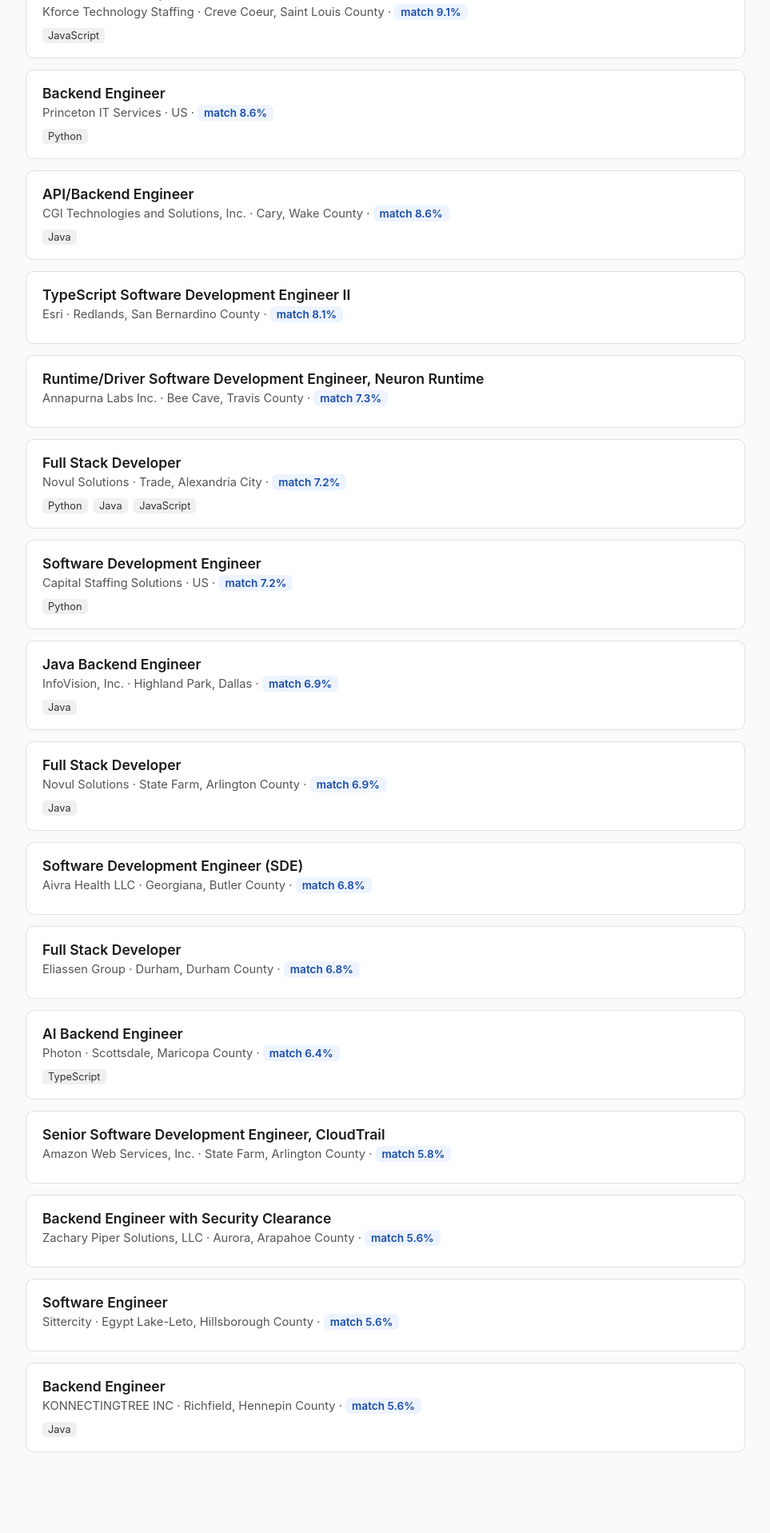
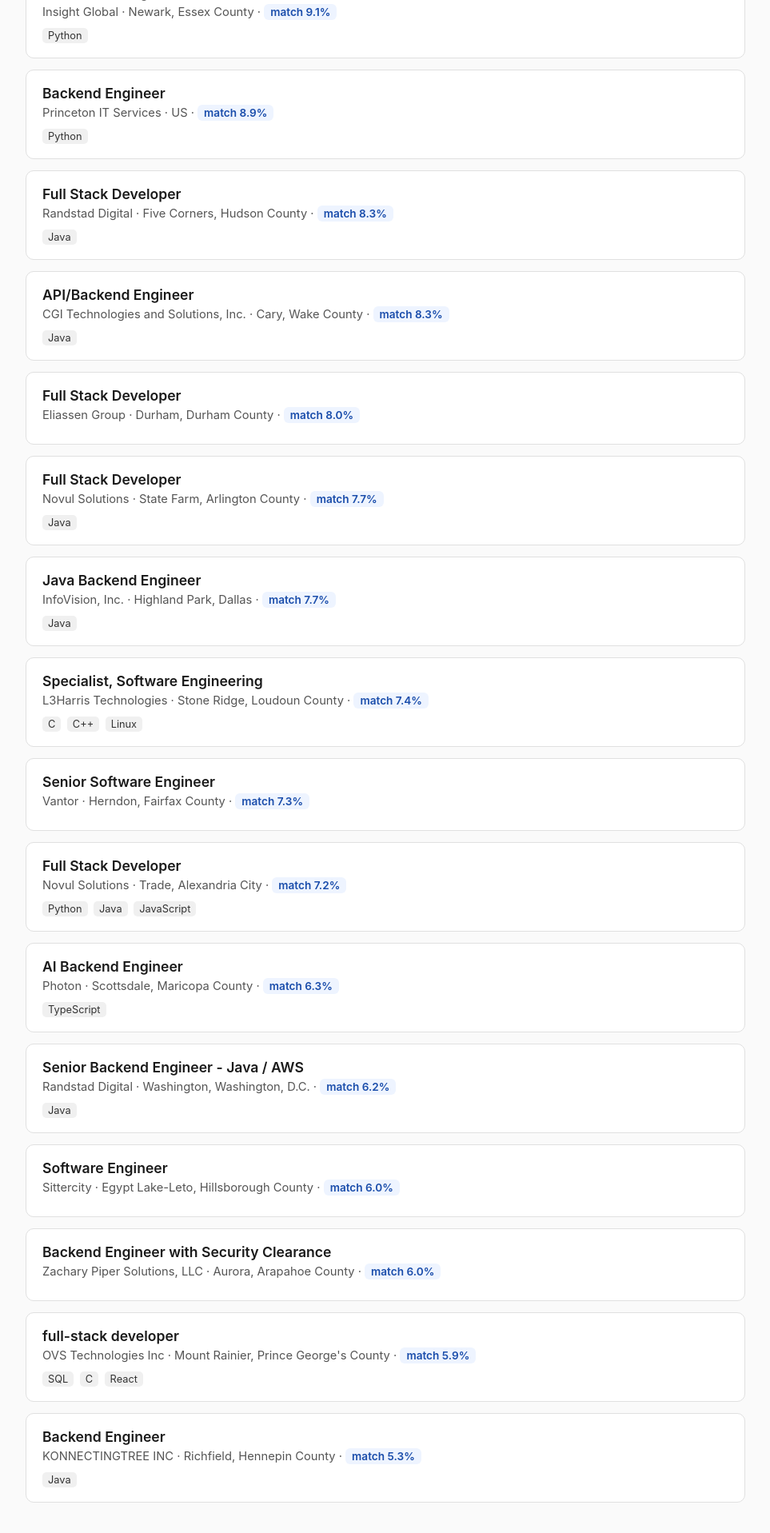
Before and after one commit to philipIsmail/job-matcher, a plain HTML site: page docs/index.html in a window 1280 px wide. Shown: the part 661-2578 px from the top of the page at 80% size, without its empty margins (158-1121 px from the left). Before the commit the page ends 2517 px from the top, so only its background shows below. Drawn offline with Linux system fonts and the light colour scheme.

Commit message:
Update daily job matches

```diff
--- a/docs/index.html
+++ b/docs/index.html
@@ -25,14 +25,14 @@
 </head>
 <body>
   <h1>Daily Job Matches</h1>
-  <div class="updated">Last updated: 2026-11-22 18:59 UTC · 20 jobs ranked</div>
+  <div class="updated">Last updated: 2026-11-23 23:20 UTC · 20 jobs ranked</div>
 
 
 
     <div class="job">
-      <div class="job-title"><a href="https://www.adzuna.com/land/ad/5970449937?se=7AtV4abm8RGOiPGHRQ0qgg&utm_medium=api&utm_source=84fd4a8d&v=95C72A89E2C11DF9C3A88D6E769C33A5A5CCA6DC" target="_blank">Backend Engineer</a></div>
+      <div class="job-title"><a href="https://www.adzuna.com/land/ad/5970449937?se=TtzQdpTn8RG3obL8FeuK5Q&utm_medium=api&utm_source=84fd4a8d&v=95C72A89E2C11DF9C3A88D6E769C33A5A5CCA6DC" target="_blank">Backend Engineer</a></div>
       <div class="job-meta">LanceSoft Inc. &middot; US
-        &middot; <span class="score">match 13.1%</span>
+        &middot; <span class="score">match 14.8%</span>
       </div>
 
       <div class="skills">
@@ -46,9 +46,9 @@
     </div>
 
     <div class="job">
-      <div class="job-title"><a href="https://www.adzuna.com/land/ad/5814187240?se=7AtV4abm8RGOiPGHRQ0qgg&utm_medium=api&utm_source=84fd4a8d&v=B8CA06CE8DC19DD6E4B54C3450FA5D1CDCCC4E3E" target="_blank">AWS Backend Engineer</a></div>
+      <div class="job-title"><a href="https://www.adzuna.com/land/ad/5814187240?se=TtzQdpTn8RG3obL8FeuK5Q&utm_medium=api&utm_source=84fd4a8d&v=B8CA06CE8DC19DD6E4B54C3450FA5D1CDCCC4E3E" target="_blank">AWS Backend Engineer</a></div>
       <div class="job-meta">Princeton IT Services &middot; Frazer, Chester County
-        &middot; <span class="score">match 12.6%</span>
+        &middot; <span class="score">match 14.2%</span>
       </div>
 
       <div class="skills">
@@ -60,23 +60,9 @@
     </div>
 
     <div class="job">
-      <div class="job-title"><a href="https://www.adzuna.com/land/ad/5970028683?se=DHVk36bm8RGxz9-eUdfqSQ&utm_medium=api&utm_source=84fd4a8d&v=356194AF7DD3C99778644B3D9C5E4EAF72CAF180" target="_blank">Software Development Engineer, Payments And Fraud Prevention</a></div>
-      <div class="job-meta">Amazon Web Services, Inc. &middot; Times Square, King County
-        &middot; <span class="score">match 10.8%</span>
-      </div>
-
-      <div class="skills">
-
-        <span class="skill-tag">SQL</span>
-
-      </div>
-
-    </div>
-
-    <div class="job">
-      <div class="job-title"><a href="https://www.adzuna.com/land/ad/5969438251?se=7AtV4abm8RGOiPGHRQ0qgg&utm_medium=api&utm_source=84fd4a8d&v=BD5D7C04F06E54F1C4D17C053BC498D6FBFC98F5" target="_blank">Backend Engineer</a></div>
+      <div class="job-title"><a href="https://www.adzuna.com/land/ad/5969438251?se=TtzQdpTn8RG3obL8FeuK5Q&utm_medium=api&utm_source=84fd4a8d&v=BD5D7C04F06E54F1C4D17C053BC498D6FBFC98F5" target="_blank">Backend Engineer</a></div>
       <div class="job-meta">Marlabs LLC &middot; Highland Park, Dallas
-        &middot; <span class="score">match 10.0%</span>
+        &middot; <span class="score">match 10.2%</span>
       </div>
 
       <div class="skills">
@@ -88,9 +74,9 @@
     </div>
 
     <div class="job">
-      <div class="job-title"><a href="https://www.adzuna.com/land/ad/5927964565?se=Eqdd4Kbm8RGOiPGHRQ0qgg&utm_medium=api&utm_source=84fd4a8d&v=F49205D0C9CB03D62B92F43F60A8BB754B7A24C0" target="_blank">Full Stack Developer</a></div>
+      <div class="job-title"><a href="https://www.adzuna.com/land/ad/5927964565?se=OKH_dZTn8RGCSsN2jRBeTA&utm_medium=api&utm_source=84fd4a8d&v=F49205D0C9CB03D62B92F43F60A8BB754B7A24C0" target="_blank">Full Stack Developer</a></div>
       <div class="job-meta">Kforce Technology Staffing &middot; Creve Coeur, Saint Louis County
-        &middot; <span class="score">match 9.1%</span>
+        &middot; <span class="score">match 9.7%</span>
       </div>
 
       <div class="skills">
@@ -102,9 +88,9 @@
     </div>
 
     <div class="job">
-      <div class="job-title"><a href="https://www.adzuna.com/land/ad/5814218771?se=7AtV4abm8RGOiPGHRQ0qgg&utm_medium=api&utm_source=84fd4a8d&v=E91B3A74F87449BB608350F88FF03F643F84C416" target="_blank">Backend Engineer</a></div>
-      <div class="job-meta">Princeton IT Services &middot; US
-        &middot; <span class="score">match 8.6%</span>
+      <div class="job-title"><a href="https://www.adzuna.com/land/ad/5930488051?se=TtzQdpTn8RG3obL8FeuK5Q&utm_medium=api&utm_source=84fd4a8d&v=8AD53A34E82E4306562B60747154B25AA53212C7" target="_blank">AI Backend Engineer</a></div>
+      <div class="job-meta">Insight Global &middot; Newark, Essex County
+        &middot; <span class="score">match 9.1%</span>
       </div>
 
       <div class="skills">
@@ -116,9 +102,23 @@
     </div>
 
     <div class="job">
-      <div class="job-title"><a href="https://www.adzuna.com/land/ad/5954381903?se=7AtV4abm8RGOiPGHRQ0qgg&utm_medium=api&utm_source=84fd4a8d&v=D922CD9304F72BCB38E530DFC28B2348B5B2712F" target="_blank">API/Backend Engineer</a></div>
-      <div class="job-meta">CGI Technologies and Solutions, Inc. &middot; Cary, Wake County
-        &middot; <span class="score">match 8.6%</span>
+      <div class="job-title"><a href="https://www.adzuna.com/land/ad/5814218771?se=TtzQdpTn8RG3obL8FeuK5Q&utm_medium=api&utm_source=84fd4a8d&v=E91B3A74F87449BB608350F88FF03F643F84C416" target="_blank">Backend Engineer</a></div>
+      <div class="job-meta">Princeton IT Services &middot; US
+        &middot; <span class="score">match 8.9%</span>
+      </div>
+
+      <div class="skills">
+
+        <span class="skill-tag">Python</span>
+
+      </div>
+
+    </div>
+
+    <div class="job">
+      <div class="job-title"><a href="https://www.adzuna.com/land/ad/5943738159?se=OKH_dZTn8RGCSsN2jRBeTA&utm_medium=api&utm_source=84fd4a8d&v=299E40E4506FA617E989AE9CCB9D8C5E3F8CD763" target="_blank">Full Stack Developer</a></div>
+      <div class="job-meta">Randstad Digital &middot; Five Corners, Hudson County
+        &middot; <span class="score">match 8.3%</span>
       </div>
 
       <div class="skills">
@@ -130,23 +130,83 @@
     </div>
 
     <div class="job">
-      <div class="job-title"><a href="https://www.adzuna.com/land/ad/5948636230?se=DHVk36bm8RGxz9-eUdfqSQ&utm_medium=api&utm_source=84fd4a8d&v=4556A53A821A257671522504C160A331535F3EEB" target="_blank">TypeScript Software Development Engineer II</a></div>
-      <div class="job-meta">Esri &middot; Redlands, San Bernardino County
-        &middot; <span class="score">match 8.1%</span>
+      <div class="job-title"><a href="https://www.adzuna.com/land/ad/5954381903?se=TtzQdpTn8RG3obL8FeuK5Q&utm_medium=api&utm_source=84fd4a8d&v=D922CD9304F72BCB38E530DFC28B2348B5B2712F" target="_blank">API/Backend Engineer</a></div>
+      <div class="job-meta">CGI Technologies and Solutions, Inc. &middot; Cary, Wake County
+        &middot; <span class="score">match 8.3%</span>
+      </div>
+
+      <div class="skills">
+
+        <span class="skill-tag">Java</span>
+
       </div>
 
     </div>
 
     <div class="job">
-      <div class="job-title"><a href="https://www.adzuna.com/land/ad/5944402838?se=DHVk36bm8RGxz9-eUdfqSQ&utm_medium=api&utm_source=84fd4a8d&v=BDCC9DA6154D535E42570D484642E47D80682081" target="_blank">Runtime/Driver Software Development Engineer, Neuron Runtime</a></div>
-      <div class="job-meta">Annapurna Labs  Inc. &middot; Bee Cave, Travis County
+      <div class="job-title"><a href="https://www.adzuna.com/land/ad/5955581201?se=OKH_dZTn8RGCSsN2jRBeTA&utm_medium=api&utm_source=84fd4a8d&v=138E78C4181D0D4D526F63E0E03F52BDA0580831" target="_blank">Full Stack Developer</a></div>
+      <div class="job-meta">Eliassen Group &middot; Durham, Durham County
+        &middot; <span class="score">match 8.0%</span>
+      </div>
+
+    </div>
+
+    <div class="job">
+      <div class="job-title"><a href="https://www.adzuna.com/land/ad/5958613574?se=OKH_dZTn8RGCSsN2jRBeTA&utm_medium=api&utm_source=84fd4a8d&v=7FB4835A653E1B6641CFC4C31C0B721341C84C95" target="_blank">Full Stack Developer</a></div>
+      <div class="job-meta">Novul Solutions &middot; State Farm, Arlington County
+        &middot; <span class="score">match 7.7%</span>
+      </div>
+
+      <div class="skills">
+
+        <span class="skill-tag">Java</span>
+
+      </div>
+
+    </div>
+
+    <div class="job">
+      <div class="job-title"><a href="https://www.adzuna.com/land/ad/5945987453?se=TtzQdpTn8RG3obL8FeuK5Q&utm_medium=api&utm_source=84fd4a8d&v=5A72CC6330F3311389CEF3CF2BBBBC9896E4CA53" target="_blank">Java Backend Engineer</a></div>
+      <div class="job-meta">InfoVision, Inc. &middot; Highland Park, Dallas
+        &middot; <span class="score">match 7.7%</span>
+      </div>
+
+      <div class="skills">
+
+        <span class="skill-tag">Java</span>
+
+      </div>
+
+    </div>
+
+    <div class="job">
+      <div class="job-title"><a href="https://www.adzuna.com/land/ad/5975665822?se=zuQOdJTn8RGulNbScKzXGw&utm_medium=api&utm_source=84fd4a8d&v=4F29BAF30C02B7CEFD8303E044FA3F4B888F40C7" target="_blank">Specialist, Software Engineering</a></div>
+      <div class="job-meta">L3Harris Technologies &middot; Stone Ridge, Loudoun County
+        &middot; <span class="score">match 7.4%</span>
+      </div>
+
+      <div class="skills">
+
+        <span class="skill-tag">C</span>
+
+        <span class="skill-tag">C++</span>
+
+        <span class="skill-tag">Linux</span>
+
+      </div>
+
+    </div>
+
+    <div class="job">
+      <div class="job-title"><a href="https://www.adzuna.com/land/ad/5951848247?se=zuQOdJTn8RGulNbScKzXGw&utm_medium=api&utm_source=84fd4a8d&v=1140F757B0CEE625B855D8D58B86E452E494893E" target="_blank">Senior Software Engineer</a></div>
+      <div class="job-meta">Vantor &middot; Herndon, Fairfax County
         &middot; <span class="score">match 7.3%</span>
       </div>
 
     </div>
 
     <div class="job">
-      <div class="job-title"><a href="https://www.adzuna.com/land/ad/5903176807?se=Eqdd4Kbm8RGOiPGHRQ0qgg&utm_medium=api&utm_source=84fd4a8d&v=16743A057560DED467E0CDD79F30E9503D2F3E39" target="_blank">Full Stack Developer</a></div>
+      <div class="job-title"><a href="https://www.adzuna.com/land/ad/5903176807?se=OKH_dZTn8RGCSsN2jRBeTA&utm_medium=api&utm_source=84fd4a8d&v=16743A057560DED467E0CDD79F30E9503D2F3E39" target="_blank">Full Stack Developer</a></div>
       <div class="job-meta">Novul Solutions &middot; Trade, Alexandria City
         &middot; <span class="score">match 7.2%</span>
       </div>
@@ -164,23 +224,23 @@
     </div>
 
     <div class="job">
-      <div class="job-title"><a href="https://www.adzuna.com/land/ad/5950838137?se=DHVk36bm8RGxz9-eUdfqSQ&utm_medium=api&utm_source=84fd4a8d&v=94763DCA3A4A9A1749A4660D75369E6C09AD0E71" target="_blank">Software Development Engineer</a></div>
-      <div class="job-meta">Capital Staffing Solutions &middot; US
-        &middot; <span class="score">match 7.2%</span>
+      <div class="job-title"><a href="https://www.adzuna.com/land/ad/5972005765?se=TtzQdpTn8RG3obL8FeuK5Q&utm_medium=api&utm_source=84fd4a8d&v=2640144B96C263C1852EE2E7D9768DA94907B189" target="_blank">AI Backend Engineer</a></div>
+      <div class="job-meta">Photon &middot; Scottsdale, Maricopa County
+        &middot; <span class="score">match 6.3%</span>
       </div>
 
       <div class="skills">
 
-        <span class="skill-tag">Python</span>
+        <span class="skill-tag">TypeScript</span>
 
       </div>
 
     </div>
 
     <div class="job">
-      <div class="job-title"><a href="https://www.adzuna.com/land/ad/5945987453?se=7AtV4abm8RGOiPGHRQ0qgg&utm_medium=api&utm_source=84fd4a8d&v=5A72CC6330F3311389CEF3CF2BBBBC9896E4CA53" target="_blank">Java Backend Engineer</a></div>
-      <div class="job-meta">InfoVision, Inc. &middot; Highland Park, Dallas
-        &middot; <span class="score">match 6.9%</span>
+      <div class="job-title"><a href="https://www.adzuna.com/land/ad/5952304885?se=TtzQdpTn8RG3obL8FeuK5Q&utm_medium=api&utm_source=84fd4a8d&v=385DCA6AE71E6E065219F41B90E9B2EA74501150" target="_blank">Senior Backend Engineer - Java / AWS</a></div>
+      <div class="job-meta">Randstad Digital &middot; Washington, Washington, D.C.
+        &middot; <span class="score">match 6.2%</span>
       </div>
 
       <div class="skills">
@@ -192,77 +252,43 @@
     </div>
 
     <div class="job">
-      <div class="job-title"><a href="https://www.adzuna.com/land/ad/5958613574?se=Eqdd4Kbm8RGOiPGHRQ0qgg&utm_medium=api&utm_source=84fd4a8d&v=7FB4835A653E1B6641CFC4C31C0B721341C84C95" target="_blank">Full Stack Developer</a></div>
-      <div class="job-meta">Novul Solutions &middot; State Farm, Arlington County
-        &middot; <span class="score">match 6.9%</span>
+      <div class="job-title"><a href="https://www.adzuna.com/land/ad/5947859861?se=zuQOdJTn8RGulNbScKzXGw&utm_medium=api&utm_source=84fd4a8d&v=D6B4CF1755C8647AC57F30F88DB87D3A9DFFF10C" target="_blank">Software Engineer</a></div>
+      <div class="job-meta">Sittercity &middot; Egypt Lake-Leto, Hillsborough County
+        &middot; <span class="score">match 6.0%</span>
+      </div>
+
+    </div>
+
+    <div class="job">
+      <div class="job-title"><a href="https://www.adzuna.com/land/ad/5740550284?se=TtzQdpTn8RG3obL8FeuK5Q&utm_medium=api&utm_source=84fd4a8d&v=0EE4095650FC7C564679FB53E289826A24661006" target="_blank">Backend Engineer with Security Clearance</a></div>
+      <div class="job-meta">Zachary Piper Solutions, LLC &middot; Aurora, Arapahoe County
+        &middot; <span class="score">match 6.0%</span>
+      </div>
+
+    </div>
+
+    <div class="job">
+      <div class="job-title"><a href="https://www.adzuna.com/land/ad/5963697839?se=OKH_dZTn8RGCSsN2jRBeTA&utm_medium=api&utm_source=84fd4a8d&v=90B53AAC3DF26CC45BF0A5643D1962C37D3324BF" target="_blank">full-stack developer</a></div>
+      <div class="job-meta">OVS Technologies Inc &middot; Mount Rainier, Prince George's County
+        &middot; <span class="score">match 5.9%</span>
       </div>
 
       <div class="skills">
 
-        <span class="skill-tag">Java</span>
+        <span class="skill-tag">SQL</span>
+
+        <span class="skill-tag">C</span>
+
+        <span class="skill-tag">React</span>
 
       </div>
 
     </div>
 
     <div class="job">
-      <div class="job-title"><a href="https://www.adzuna.com/land/ad/5952255999?se=DHVk36bm8RGxz9-eUdfqSQ&utm_medium=api&utm_source=84fd4a8d&v=5B7F949932AD15043863B9ACA63BDC5469742948" target="_blank">Software Development Engineer (SDE)</a></div>
-      <div class="job-meta">Aivra Health LLC &middot; Georgiana, Butler County
-        &middot; <span class="score">match 6.8%</span>
-      </div>
-
-    </div>
-
-    <div class="job">
-      <div class="job-title"><a href="https://www.adzuna.com/land/ad/5955581201?se=Eqdd4Kbm8RGOiPGHRQ0qgg&utm_medium=api&utm_source=84fd4a8d&v=138E78C4181D0D4D526F63E0E03F52BDA0580831" target="_blank">Full Stack Developer</a></div>
-      <div class="job-meta">Eliassen Group &middot; Durham, Durham County
-        &middot; <span class="score">match 6.8%</span>
-      </div>
-
-    </div>
-
-    <div class="job">
-      <div class="job-title"><a href="https://www.adzuna.com/land/ad/5972005765?se=7AtV4abm8RGOiPGHRQ0qgg&utm_medium=api&utm_source=84fd4a8d&v=2640144B96C263C1852EE2E7D9768DA94907B189" target="_blank">AI Backend Engineer</a></div>
-      <div class="job-meta">Photon &middot; Scottsdale, Maricopa County
-        &middot; <span class="score">match 6.4%</span>
-      </div>
-
-      <div class="skills">
-
-        <span class="skill-tag">TypeScript</span>
-
-      </div>
-
-    </div>
-
-    <div class="job">
-      <div class="job-title"><a href="https://www.adzuna.com/land/ad/5975306056?se=DHVk36bm8RGxz9-eUdfqSQ&utm_medium=api&utm_source=84fd4a8d&v=C7AAC1DFAA27461B2585820D2FFA4D51E4F4C2CA" target="_blank">Senior Software Development Engineer, CloudTrail</a></div>
-      <div class="job-meta">Amazon Web Services, Inc. &middot; State Farm, Arlington County
-        &middot; <span class="score">match 5.8%</span>
-      </div>
-
-    </div>
-
-    <div class="job">
-      <div class="job-title"><a href="https://www.adzuna.com/land/ad/5740550284?se=7AtV4abm8RGOiPGHRQ0qgg&utm_medium=api&utm_source=84fd4a8d&v=0EE4095650FC7C564679FB53E289826A24661006" target="_blank">Backend Engineer with Security Clearance</a></div>
-      <div class="job-meta">Zachary Piper Solutions, LLC &middot; Aurora, Arapahoe County
-        &middot; <span class="score">match 5.6%</span>
-      </div>
-
-    </div>
-
-    <div class="job">
-      <div class="job-title"><a href="https://www.adzuna.com/land/ad/5947859861?se=8LlL3qbm8RG9lfuCY4h-7g&utm_medium=api&utm_source=84fd4a8d&v=D6B4CF1755C8647AC57F30F88DB87D3A9DFFF10C" target="_blank">Software Engineer</a></div>
-      <div class="job-meta">Sittercity &middot; Egypt Lake-Leto, Hillsborough County
-        &middot; <span class="score">match 5.6%</span>
-      </div>
-
-    </div>
-
-    <div class="job">
-      <div class="job-title"><a href="https://www.adzuna.com/land/ad/5967990755?se=7AtV4abm8RGOiPGHRQ0qgg&utm_medium=api&utm_source=84fd4a8d&v=AFA997C5DC1CEFCD6A054E01770059AD4B9DD2ED" target="_blank">Backend Engineer</a></div>
+      <div class="job-title"><a href="https://www.adzuna.com/land/ad/5967990755?se=TtzQdpTn8RG3obL8FeuK5Q&utm_medium=api&utm_source=84fd4a8d&v=AFA997C5DC1CEFCD6A054E01770059AD4B9DD2ED" target="_blank">Backend Engineer</a></div>
       <div class="job-meta">KONNECTINGTREE INC &middot; Richfield, Hennepin County
-        &middot; <span class="score">match 5.6%</span>
+        &middot; <span class="score">match 5.3%</span>
       </div>
 
       <div class="skills">
```
